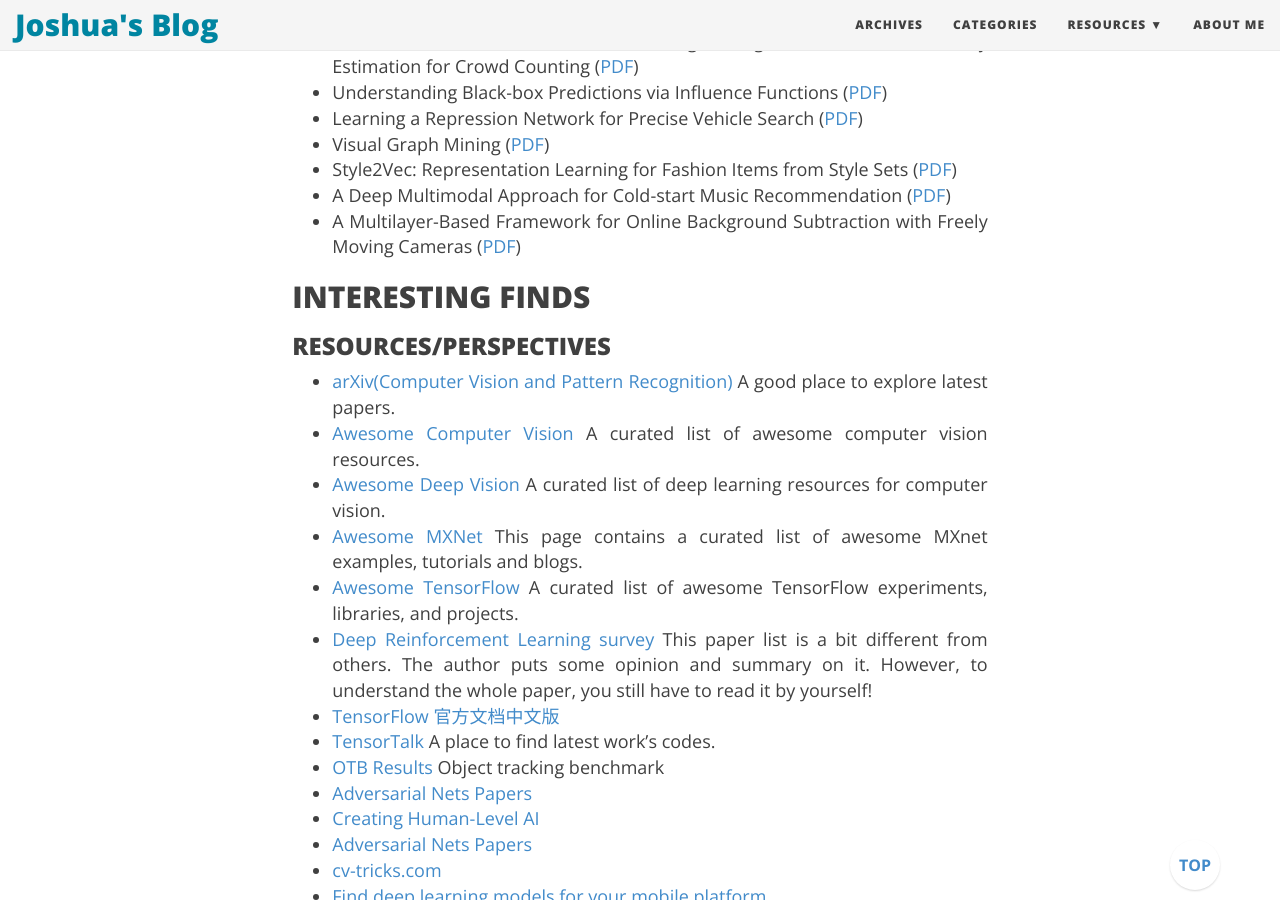
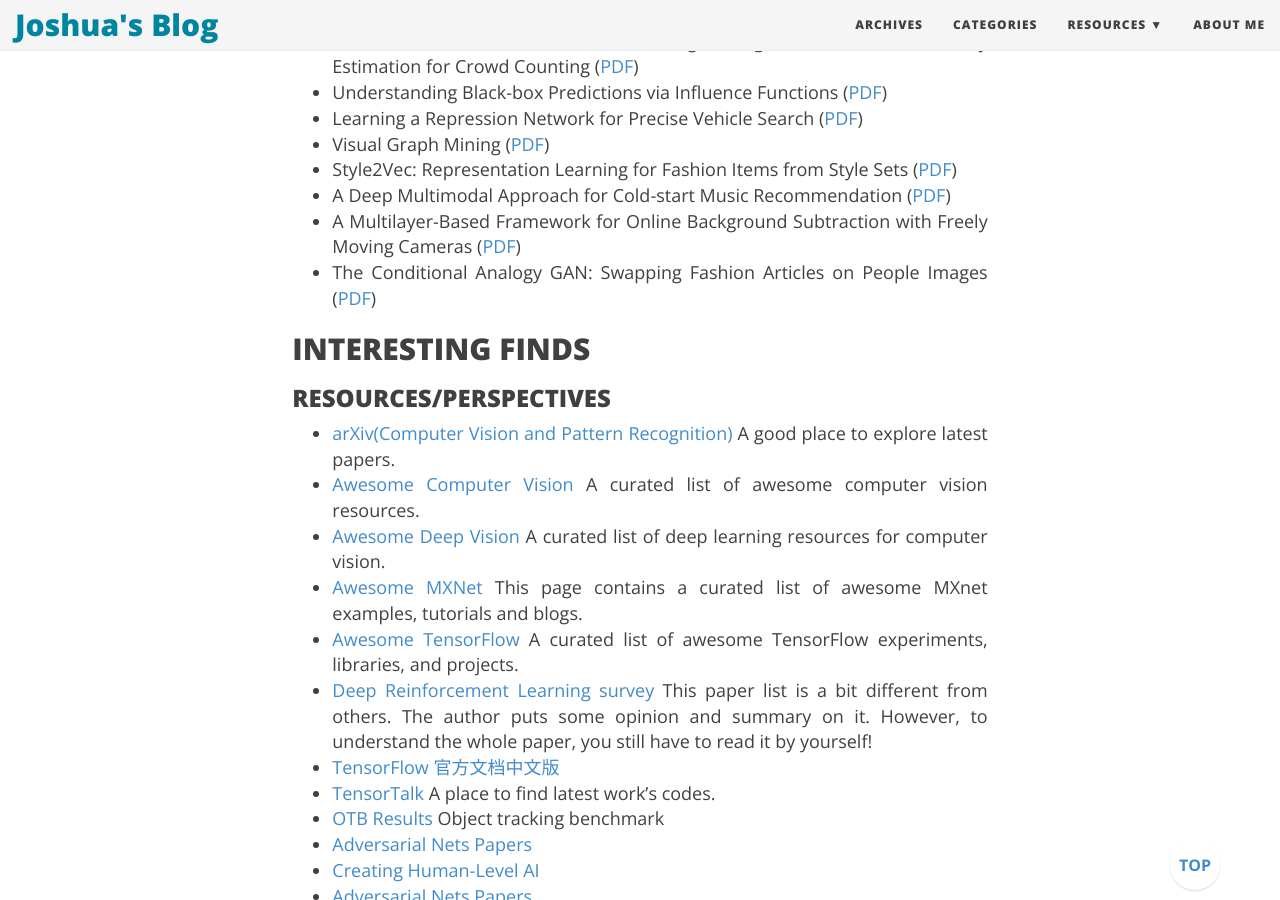
Before and after one commit to joshua19881228/joshua19881228.github.io, a Jekyll site: the page built from _posts/Computer_Vision/2016-08-25-my-jumble-of-computer-vision.md, in a window 1280 px wide and 900 px high, scrolled down 18627 px. Built offline with Jekyll 4.4.1, drawn with Linux system fonts in a browser that asks for light colours; nearby versions of some CDN libraries; comment, search, counter and statistics services are not loaded.

Commit message:
update post

```diff
--- a/_posts/Computer_Vision/2016-08-25-my-jumble-of-computer-vision.md
+++ b/_posts/Computer_Vision/2016-08-25-my-jumble-of-computer-vision.md
@@ -469,6 +469,7 @@ I am going to maintain this page to record a few things about computer vision th
 * Style2Vec: Representation Learning for Fashion Items from Style Sets ([PDF](https://arxiv.org/abs/1708.04014))
 * A Deep Multimodal Approach for Cold-start Music Recommendation ([PDF](https://arxiv.org/abs/1706.09739))
 * A Multilayer-Based Framework for Online Background Subtraction with Freely Moving Cameras ([PDF](https://arxiv.org/abs/1709.01140))
+* The Conditional Analogy GAN: Swapping Fashion Articles on People Images ([PDF](https://arxiv.org/abs/1709.04695))
 
 ## INTERESTING FINDS ##
 
```
